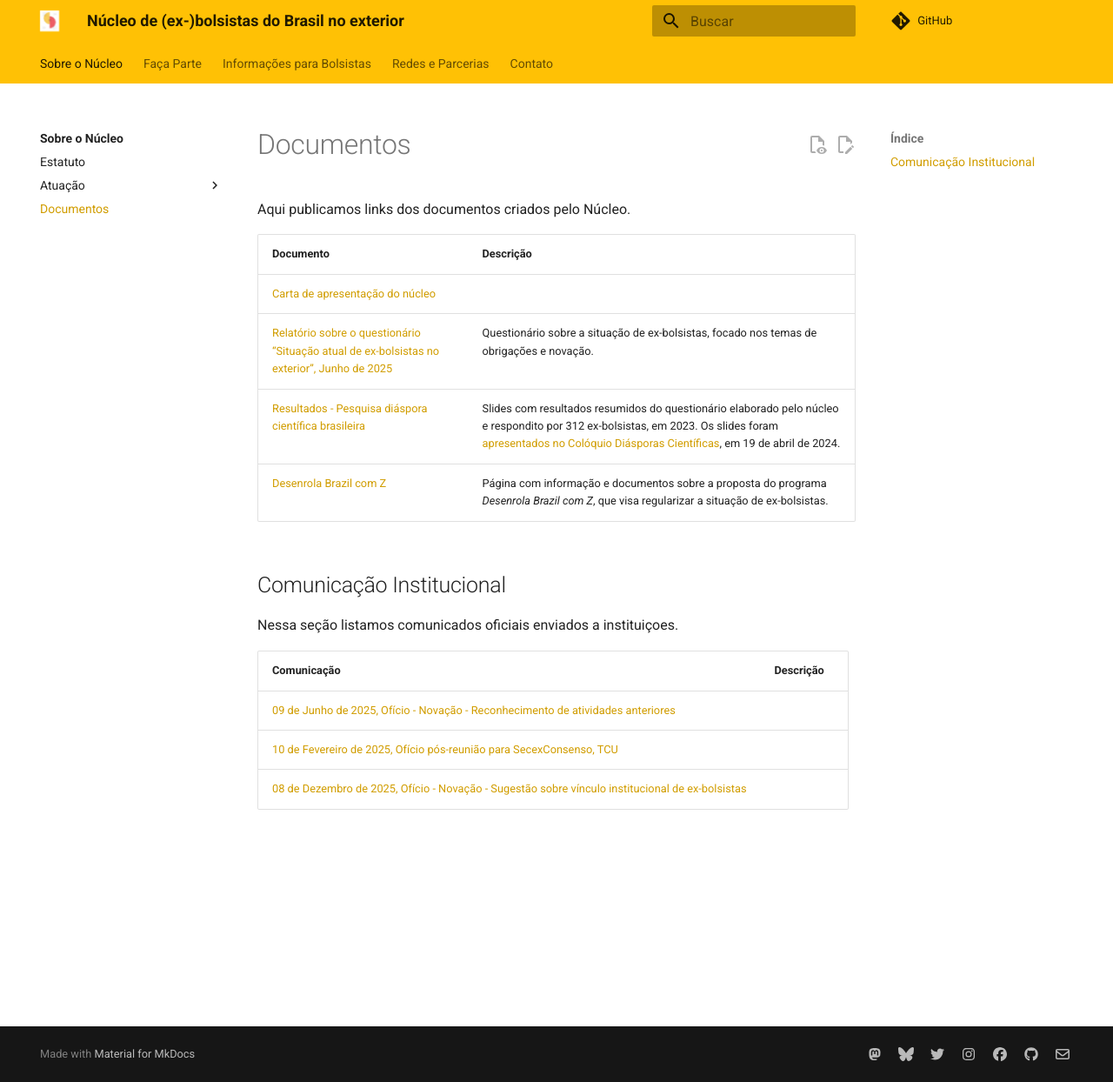
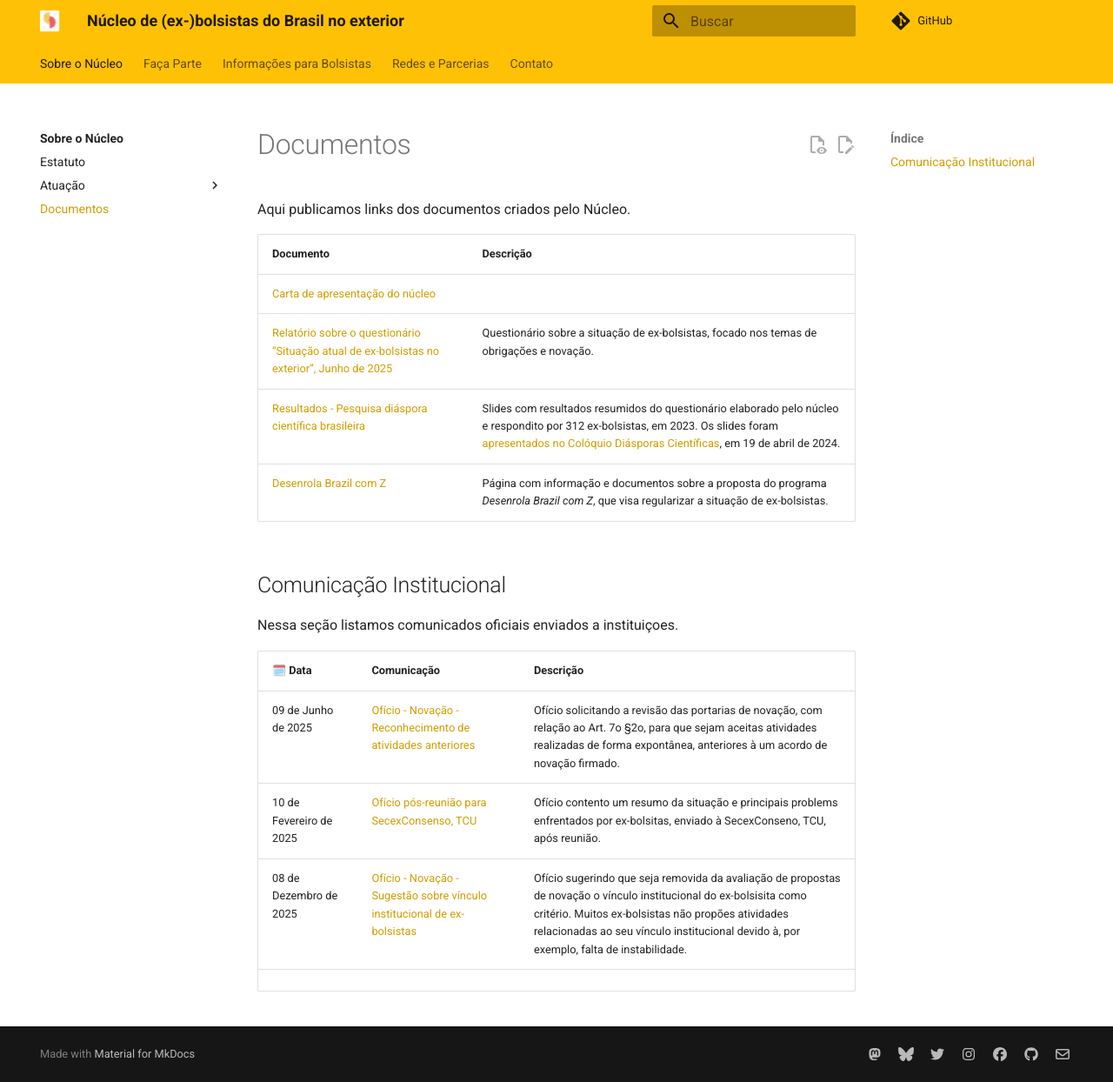
Before and after one commit to exbolsistas/exbolsistas.github.io, an MkDocs documentation site: the page built from docs/documentos.md, in a window 1280 px wide and 1244 px high. Shown: the whole window at 87% size. Built offline with MkDocs 1.6.1 and Material for MkDocs 9.7.7, drawn with Linux system fonts in a browser that asks for light colours; comment, search, counter and statistics services are not loaded.

Commit message:
docs: Documentos, descrição de ofícios

```diff
--- a/docs/documentos.md
+++ b/docs/documentos.md
@@ -18,13 +18,14 @@ Aqui publicamos links dos documentos criados pelo Núcleo.
 
 Nessa seção listamos comunicados oficiais enviados a instituiçoes.
 
-| Comunicação                                                                                       | Descrição |
-| ------------------------------------------------------------------------------------------------- | --------- |
-| [09 de Junho de 2025,  Ofício - Novação - Reconhecimento de atividades anteriores][2025-06-09]    |           |
-| [10 de Fevereiro de 2025, Ofício pós-reunião para SecexConsenso, TCU]                             |           |
-| [08 de Dezembro de 2025, Ofício - Novação - Sugestão sobre vínculo institucional de ex-bolsistas] |           |
+| 🗓️ Data              | Comunicação                                                               | Descrição                                                                                                                                                                                                                                                          |
+| ----------------------- | ------------------------------------------------------------------------- | ------------------------------------------------------------------------------------------------------------------------------------------------------------------------------------------------------------------------------------------------------------------ |
+| 09 de Junho de 2025     | [Ofício - Novação - Reconhecimento de atividades anteriores][2025-06-09]  | Ofício solicitando a revisão das portarias de novação, com relação ao Art. 7o §2o, para que sejam aceitas atividades realizadas de forma expontânea, anteriores à um acordo de novação firmado.                                                                                                                                                                                                                                                                    |
+| 10 de Fevereiro de 2025 | [Ofício pós-reunião para SecexConsenso, TCU]                              | Ofício contento um resumo da situação e principais problems enfrentados por ex-bolsitas, enviado à SecexConseno, TCU, após reunião.                                                                                                                                                                                                                                                                   |
+| 08 de Dezembro de 2025  | [Ofício - Novação - Sugestão sobre vínculo institucional de ex-bolsistas] | Ofício sugerindo que seja removida da avaliação de propostas de novação o vínculo institucional do ex-bolsisita como critério. Muitos ex-bolsistas não propões atividades relacionadas ao seu vínculo institucional devido à, por exemplo, falta de instabilidade. |
+|                         |                                                                           |                                                                                                                                                                                                                                                                    |
 
 <!-- O link normal não estava funcionado, por isso tive que usar esse formato -->
 [2025-06-09]: https://drive.google.com/file/d/1zt2f65HtPl8NoqEyjVFzmzfDa2C8Svxh/view
-[10 de Fevereiro de 2025, Ofício pós-reunião para SecexConsenso, TCU]: https://drive.google.com/file/d/1qlbA8JJZ6j7SCQG7N7IXKfbYaXwiOkhO/view
-[08 de Dezembro de 2025, Ofício - Novação - Sugestão sobre vínculo institucional de ex-bolsistas]: https://drive.google.com/file/d/1c6bmVwKMMl2ct_7S_t6lL-GwWB2XQaHp/view
+[Ofício pós-reunião para SecexConsenso, TCU]: https://drive.google.com/file/d/1qlbA8JJZ6j7SCQG7N7IXKfbYaXwiOkhO/view
+[Ofício - Novação - Sugestão sobre vínculo institucional de ex-bolsistas]: https://drive.google.com/file/d/1c6bmVwKMMl2ct_7S_t6lL-GwWB2XQaHp/view
```
